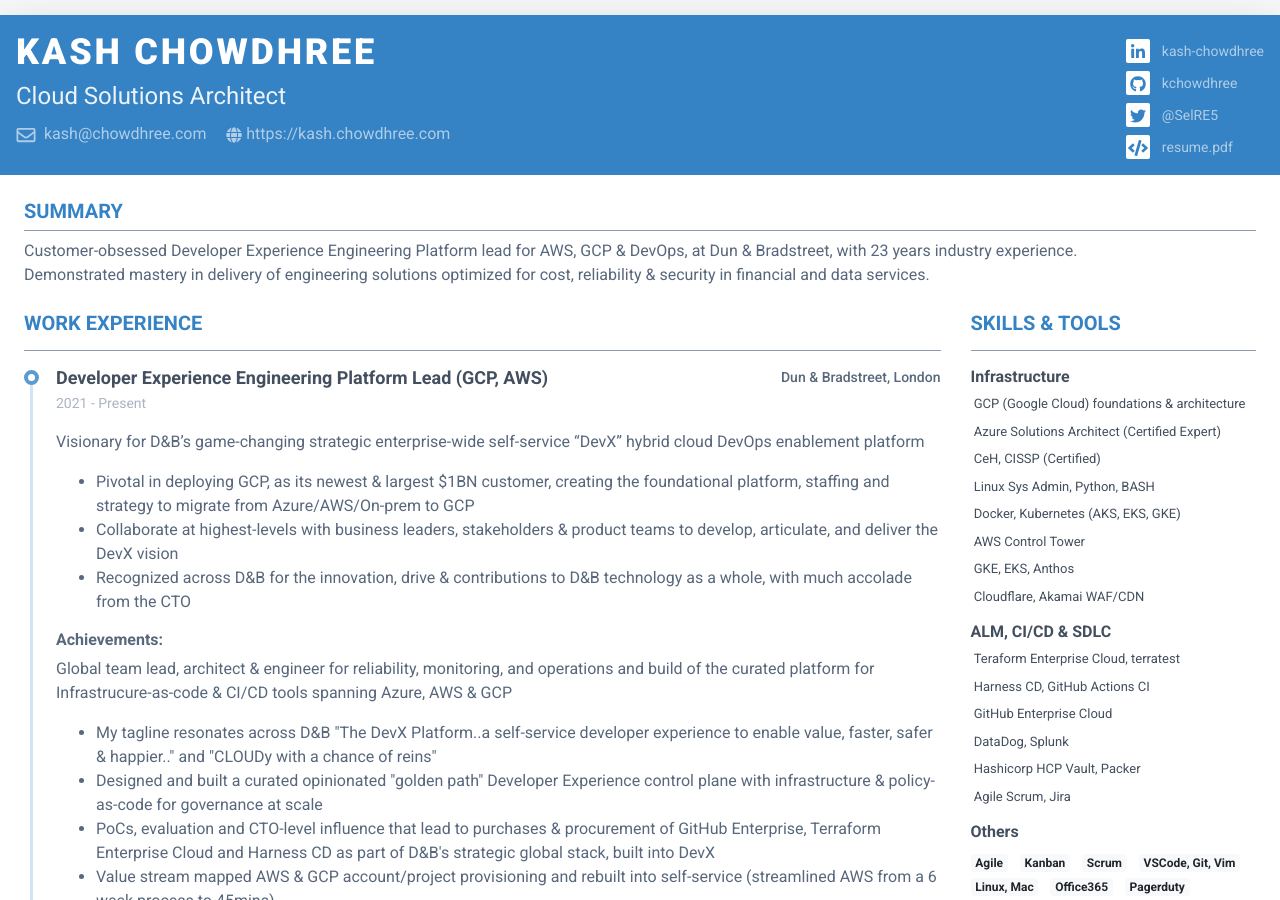
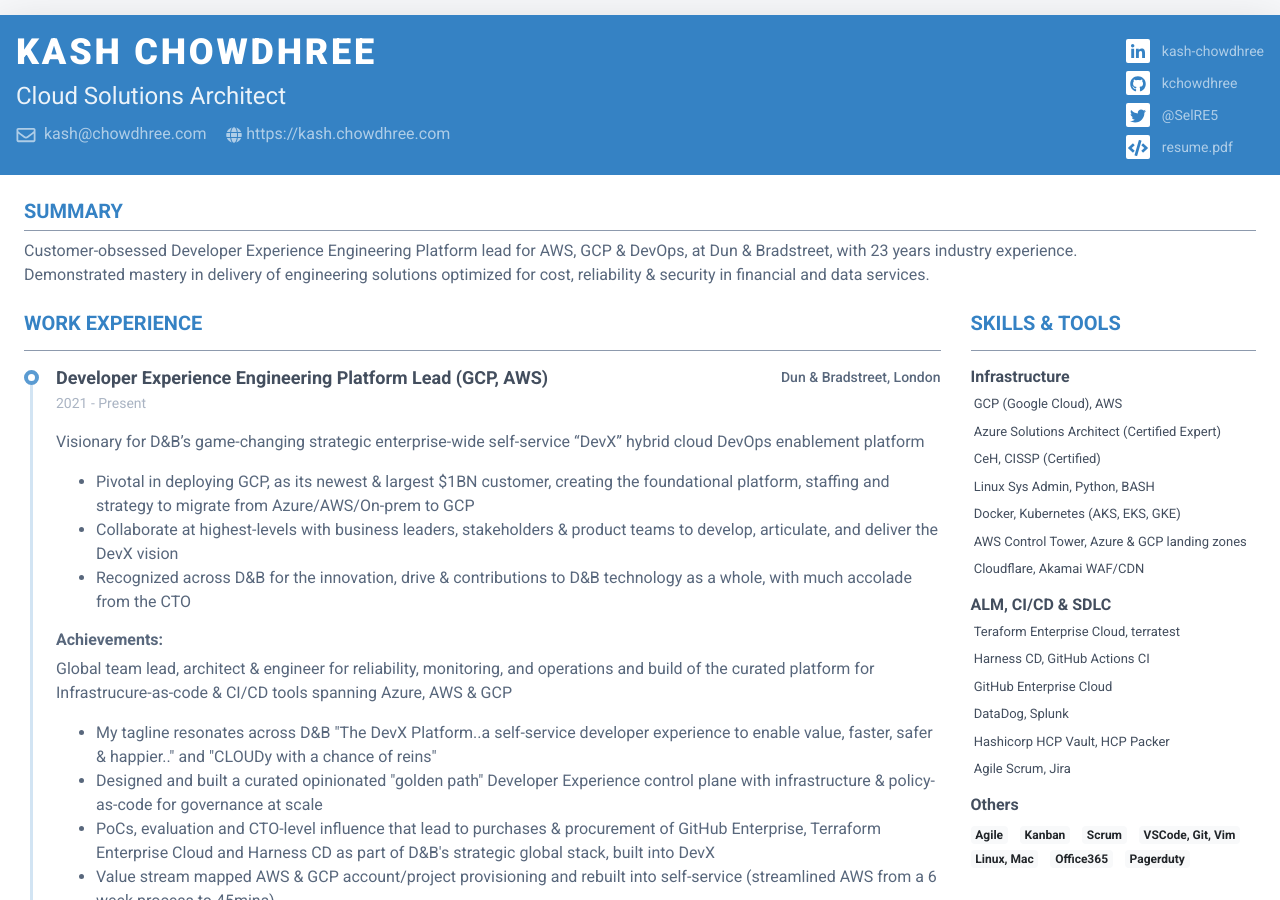
Before and after one commit to Hamy200/resume, a Jekyll site: the page built from index.markdown, in a window 1280 px wide and 900 px high. Built offline with Jekyll 4.4.1, drawn with Linux system fonts in a browser that asks for light colours; nearby versions of some CDN libraries.

Commit message:
Update data.yml

```diff
--- a/_data/data.yml
+++ b/_data/data.yml
@@ -168,13 +168,12 @@ awards:
 skills:
   - category: Infrastructure
     tools:
-      - name: GCP (Google Cloud) foundations & architecture
+      - name: GCP (Google Cloud), AWS
       - name: Azure Solutions Architect (Certified Expert)
       - name: CeH, CISSP (Certified)
       - name: Linux Sys Admin, Python, BASH
       - name: Docker, Kubernetes (AKS, EKS, GKE)
-      - name: AWS Control Tower
-      - name: GKE, EKS, Anthos
+      - name: AWS Control Tower, Azure & GCP landing zones
       - name: Cloudflare, Akamai WAF/CDN
   - category: ALM, CI/CD & SDLC
     tools:
@@ -182,7 +181,7 @@ skills:
       - name: Harness CD, GitHub Actions CI
       - name: GitHub Enterprise Cloud
       - name: DataDog, Splunk
-      - name: Hashicorp HCP Vault, Packer
+      - name: Hashicorp HCP Vault, HCP Packer
       - name: Agile Scrum, Jira
   - category: others
     tools:
```
